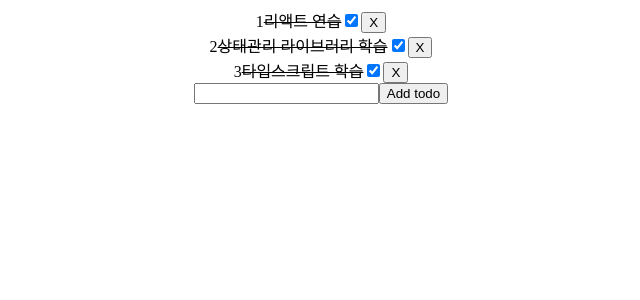
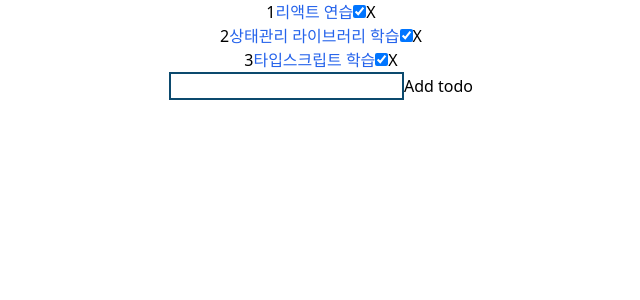
Before and after one commit to jeidiiy/react-toy, a React (Create React App) app: page / in a window 1280 px wide. Shown: the top 300 px of the page, without its empty margins (319-959 px from the left). Built offline with nearby package versions, Linux system fonts and the light colour scheme.

Commit message:
feat: Tailwind CSS 적용

```diff
--- a/package.json
+++ b/package.json
@@ -40,5 +40,10 @@
       "last 1 firefox version",
       "last 1 safari version"
     ]
+  },
+  "devDependencies": {
+    "autoprefixer": "^10.4.7",
+    "postcss": "^8.4.14",
+    "tailwindcss": "^3.1.4"
   }
 }
--- /dev/null
+++ b/postcss.config.js
@@ -0,0 +1,6 @@
+module.exports = {
+  plugins: {
+    tailwindcss: {},
+    autoprefixer: {},
+  },
+}
--- a/src/components/todo/TodoControl.tsx
+++ b/src/components/todo/TodoControl.tsx
@@ -23,6 +23,7 @@ export default function TodoControl() {
   return (
     <form onSubmit={handleSubmit}>
       <input
+        className="border-solid border-2 border-sky-900"
         type="text"
         value={value}
         onChange={(e) => setValue(e.target.value)}
--- a/src/components/todo/Todos.tsx
+++ b/src/components/todo/Todos.tsx
@@ -24,9 +24,7 @@ const TodoComponent = ({ todo }: TodoProps) => {
   return (
     <div>
       <span>{id}</span>
-      <span style={{ textDecoration: isCompleted ? 'line-through' : 'none' }}>
-        {text}
-      </span>
+      <span className={`text-blue-600`}>{text}</span>
       <input
         type="checkbox"
         checked={isCompleted}
--- /dev/null
+++ b/src/index.css
@@ -0,0 +1,3 @@
+@tailwind base;
+@tailwind components;
+@tailwind utilities;
--- a/src/index.tsx
+++ b/src/index.tsx
@@ -1,6 +1,7 @@
 import React from 'react'
 import ReactDOM from 'react-dom/client'
 import App from './App'
+import './index.css'
 
 const root = ReactDOM.createRoot(document.getElementById('root') as HTMLElement)
 root.render(
--- /dev/null
+++ b/tailwind.config.js
@@ -0,0 +1,8 @@
+/** @type {import('tailwindcss').Config} */
+module.exports = {
+  content: ['./src/**/*.{js,jsx,ts,tsx}'],
+  theme: {
+    extend: {},
+  },
+  plugins: [],
+}
```
Also changed, not shown: 1 other file (tests, documents, lock files or other folders).
